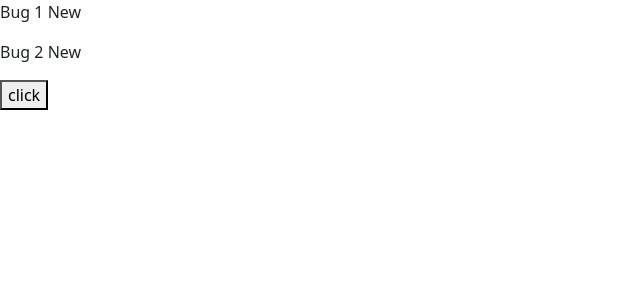
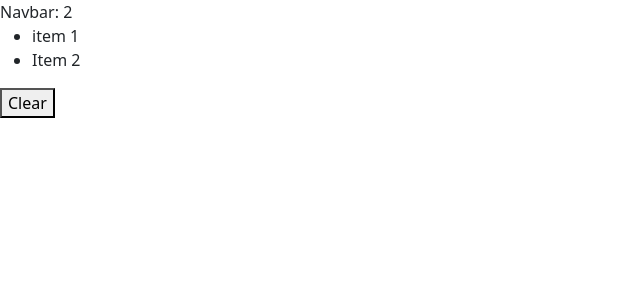
Before and after one commit to Abdullokh-dev/React-Project-Game, a React (Vite) app: page / in a window 1280 px wide. Shown: the top 300 px of the page, without its empty margins (0-640 px from the left). Built offline with nearby package versions, Linux system fonts and the light colour scheme.

Commit message:
Sharing State Between Components

```diff
--- a/src/App.tsx
+++ b/src/App.tsx
@@ -1,23 +1,14 @@
 import {useState} from "react";
-import {produce} from "immer";
+import Navbar from "./components/Navbar";
+import Cart from "./components/Cart";
 
 function App() {
-    const [bugs, setBugs] = useState([
-        {id: 1, title: 'Bug 1', fixed: false},
-        {id: 2, title: 'Bug 2', fixed: false}
-    ]);
-
-    const handleClick = () => {
-        // setBugs(bugs.map(bug => bug.id === 1 ? {...bug, fixed: true} : bug))
-        setBugs(produce(draft => {
-            const bug = draft.find(bug => bug.id === 1);
-            if (bug) bug.fixed = true;
-        }))
-    }
+    const [cartItems, setCartItems] = useState(['item 1', 'Item 2']);
     return (
         <>
-            {bugs.map(bug => <p key={bug.id}> {bug.title} {bug.fixed ? 'Fixed' : 'New'}</p>)}
-            <button onClick={handleClick}>click</button>
+            <Navbar cartItemsCount={cartItems.length} />
+            <Cart cartItems={cartItems} onClear={() => setCartItems([])}/>
+
         </>
     )
 }
--- /dev/null
+++ b/src/components/Cart.tsx
@@ -0,0 +1,17 @@
+interface Props {
+    cartItems: string[];
+    onClear: () => void;
+}
+
+function Cart({cartItems, onClear}: Props) {
+    return(
+        <>
+            <ul>
+                {cartItems.map(item => <li key={item}> {item} </li>)}
+            </ul>
+            <button onClick={onClear}>Clear</button>
+        </>
+    )
+}
+
+export default Cart;
--- /dev/null
+++ b/src/components/Navbar.tsx
@@ -0,0 +1,10 @@
+interface Props {
+    cartItemsCount: number
+}
+
+function Navbar({cartItemsCount}: Props) {
+    return(
+        <>Navbar: {cartItemsCount}</>
+    )
+}
+export default Navbar;
```
